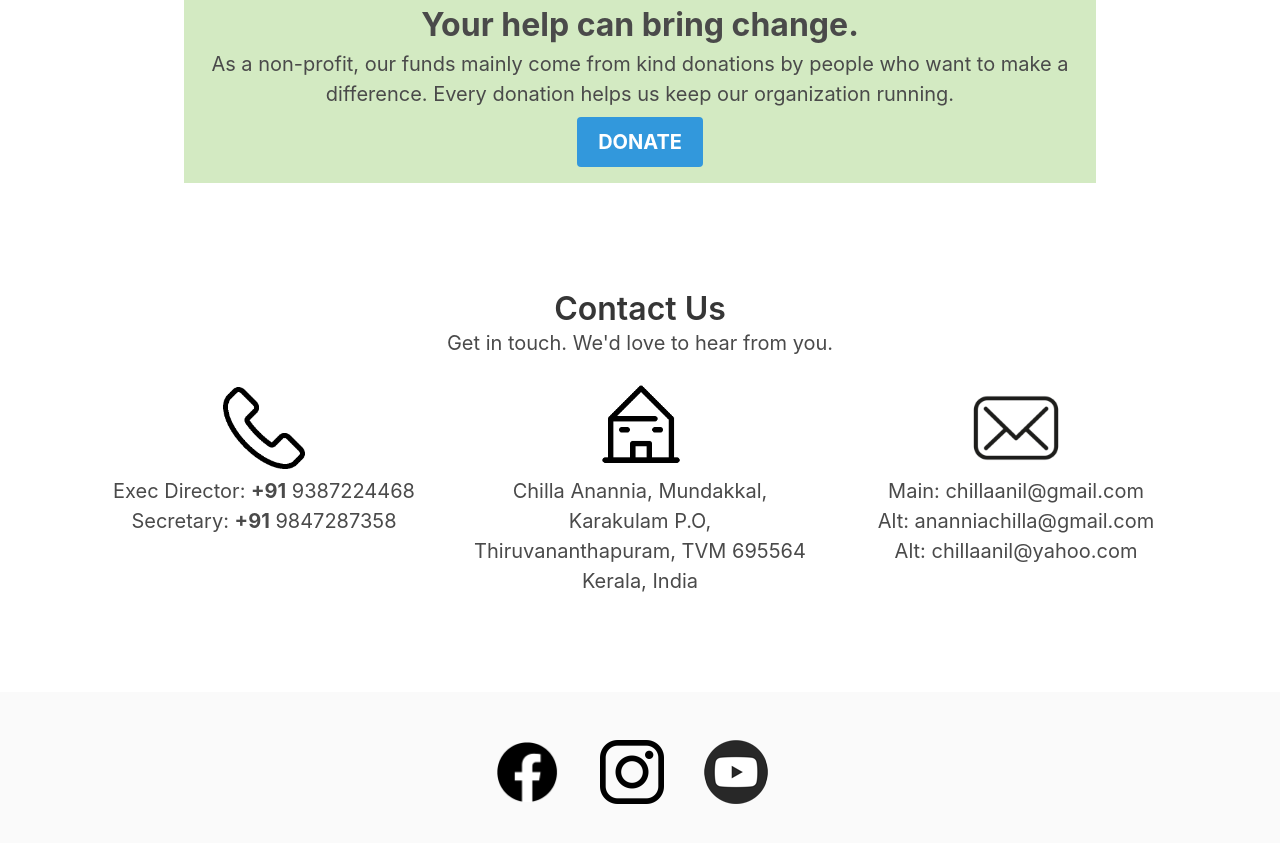
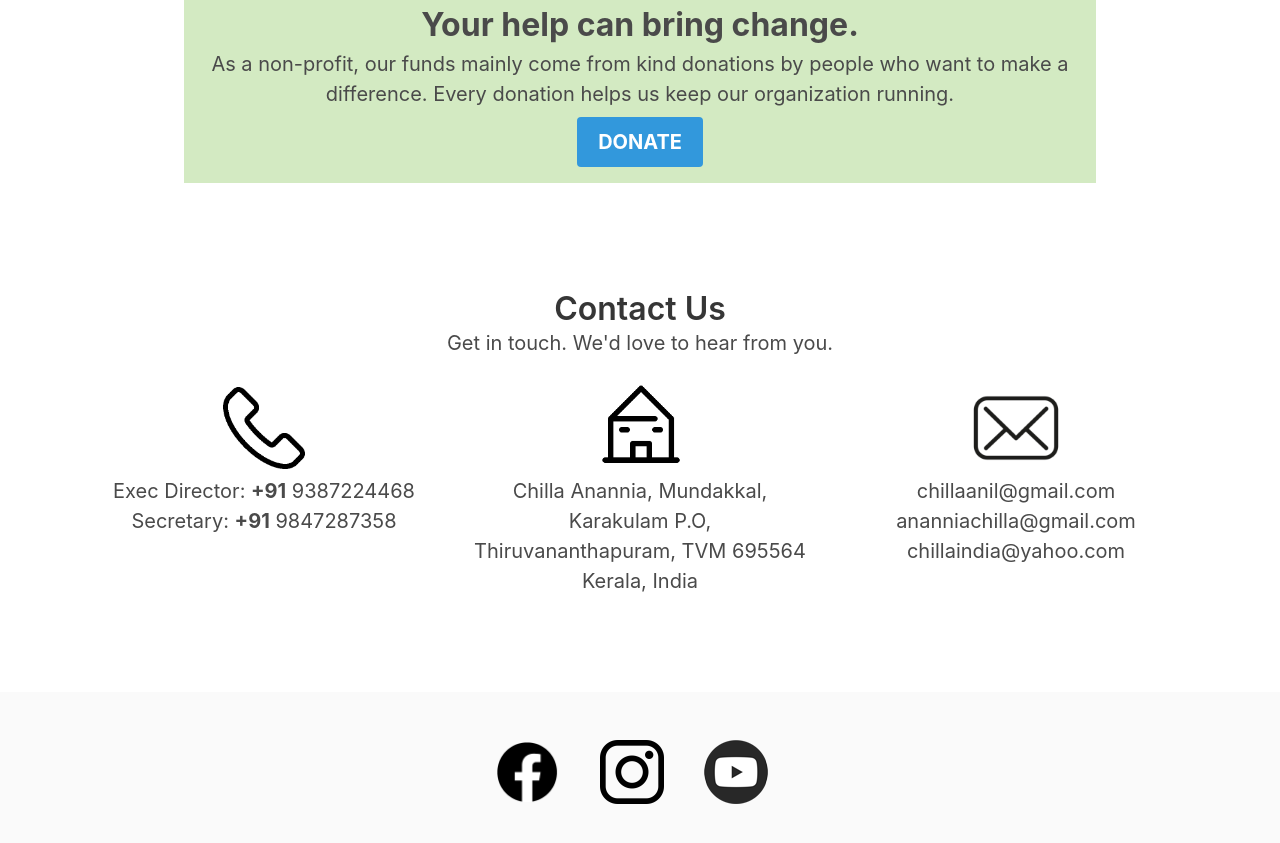
Before and after one commit to thennal10/anannia, a Jekyll site: the page built from index.html, in a window 1280 px wide and 900 px high, scrolled down 2583 px. Shown: the top 843 px of the window. Built offline with Jekyll 4.4.1, drawn with Linux system fonts in a browser that asks for light colours.

Commit message:
fix email

```diff
--- a/index.html
+++ b/index.html
@@ -198,9 +198,9 @@ herobody: herofrontpage.html
                     </figure>
                 </div>
                 <p class="is-size-5-desktop">
-                    Main: chillaanil@gmail.com<br>
-                    Alt: ananniachilla@gmail.com<br>
-                    Alt: chillaanil@yahoo.com
+                    chillaanil@gmail.com<br>
+                    ananniachilla@gmail.com<br>
+                    chillaindia@yahoo.com
                 </p>
             </div>
         </div>
```
